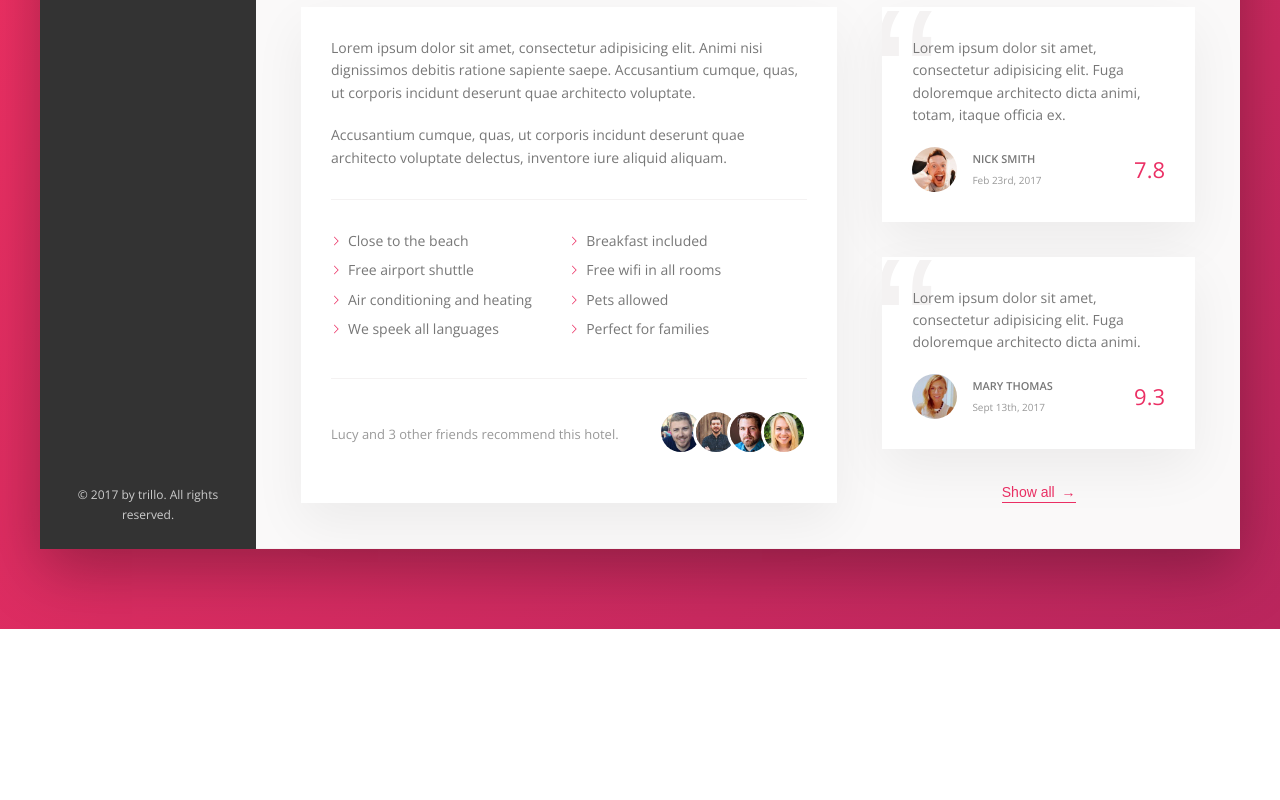
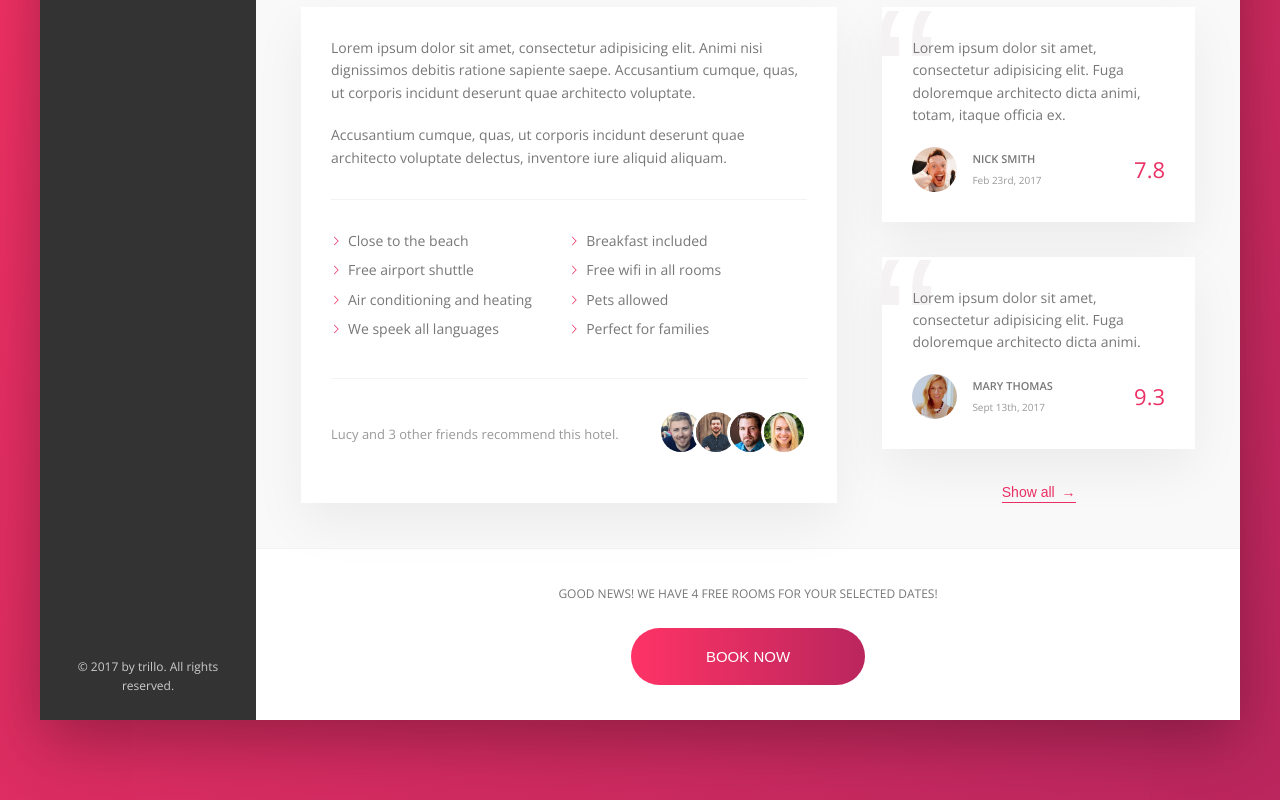
Before and after one commit to elifedd/Trillo, a website: page index.html in a window 1280 px wide. Shown: the part 640-1440 px from the top of the page. Before the commit the page ends 1269 px from the top, so only its background shows below. Drawn offline with nearby package versions, Linux system fonts and the light colour scheme.

Commit message:
add cta section and styles

```diff
--- a/index.html
+++ b/index.html
@@ -194,6 +194,17 @@
                             <button class="btn-inline">Show all <span>&rarr;</span></button>
                         </div>
                     </div>
+
+                    <div class="cta">
+                        <h2 class="cta__book-now">
+                            Good news! We have 4 free rooms for your selected dates!
+                        </h2>
+                        <button class="btn">
+                            <span class="btn__visible">Book now</span>
+                            <span class="btn__invisible">Only 4 rooms left</span>
+                        </button>
+                    </div>
+
                 </main>
             </div>
         </div>
--- a/sass/_components.scss
+++ b/sass/_components.scss
@@ -438,3 +438,67 @@
         z-index: 1;
     }
 }
+
+/////////////////////////////////////////////////////
+// CALL TO ACTION
+.cta {
+    padding: 3.5rem 0;
+    text-align: center;
+
+    &__book-now {
+        font-size: 1.2rem;
+        font-weight: 300;
+        text-transform: uppercase;
+        margin-bottom: 2.5rem;
+    }
+}
+
+/////////////////////////////////////////////////////
+// CALL TO ACTION
+.btn {
+    font-size: 1.5rem;
+    font-weight: 300;
+    text-transform: uppercase;
+    border-radius: 100px;
+    border: none;
+    background-image: linear-gradient(to right, var(--color-primary-light), var(--color-primary-dark));
+    color: #fff;
+    position: relative;
+    overflow: hidden;
+    cursor: pointer;
+
+    & > * {
+        display: inline-block;
+        height: 100%;
+        width: 100%;
+        transition: all .2s;
+    }
+
+    &__visible {
+        padding: 2rem 7.5rem;
+    }
+
+    &__invisible {
+        position: absolute;
+        padding: 2rem 0;
+        left: 0;
+        top: -100%;
+    }
+
+    &:hover {
+        background-image: linear-gradient(to left, var(--color-primary-light), var(--color-primary-dark));
+    }
+
+    &:hover &__visible {
+        transform: translateY(100%);
+    }
+
+    &:hover &__invisible {
+        top: 0;
+    }
+
+    &:focus {
+        outline: none;
+        animation: pulsate 1s infinite;
+    }
+}
```
Also changed, not shown: css/style.css.
